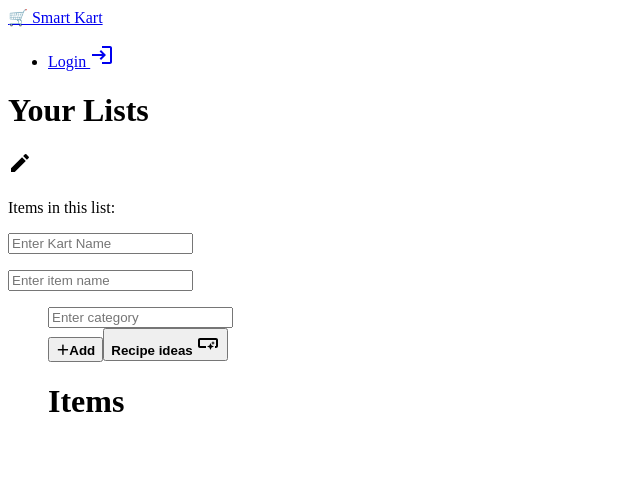
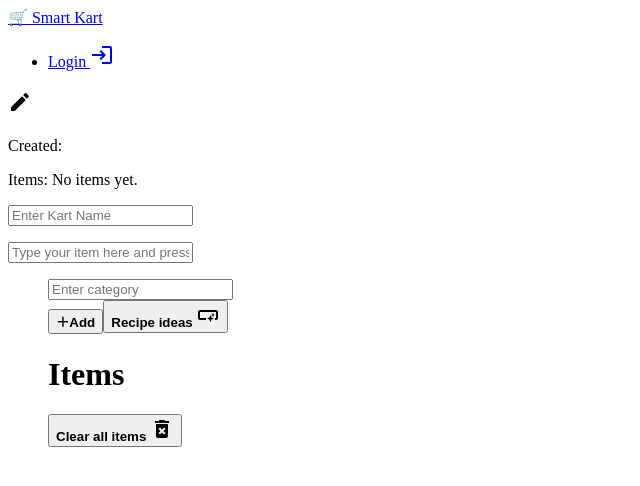
Before and after one commit to OokamiKitsune/atlys, a Next.js app: page / in a window 1280 px wide. Shown: the top 486 px of the page, without its empty margins (0-640 px from the left). Built offline with nearby package versions, Linux system fonts and the light colour scheme.

Commit message:
Added list count

```diff
--- a/src/components/ItemList.tsx
+++ b/src/components/ItemList.tsx
@@ -2,6 +2,7 @@ import React, { useState, useEffect } from 'react';
 import itemData from '../items.json';
 import 'tailwindcss/tailwind.css';
 import { DeleteForever, SmartButton, Edit } from '@mui/icons-material';
+import { count } from 'console';
 
 const ItemList: React.FC = () => {
   const [itemList, setItemList] = useState<{ item: string; category: string }[]>([]);
@@ -47,6 +48,13 @@ const ItemList: React.FC = () => {
   };
 
 
+  // Count items in list and display them in the UI. If there are no items, display a message.
+    const countItems = itemList.length > 0 ? itemList.length : 'No items yet.';
+    // If the number of items is greater than 10, display a warning.
+    const countItemsClass = itemList.length > 20 ? '🔥' : '';
+
+
+
   // Remove item from list
   const removeItem = (index: number) => {
     setItemList(prevItems => {
@@ -56,6 +64,11 @@ const ItemList: React.FC = () => {
     });
   };
 
+
+  // Clear all items from list
+    const clearItems = () => {
+    setItemList([]);
+    };
 
   // Filter suggestions
   const filterSuggestions = (input: string) => {
@@ -84,12 +97,13 @@ const ItemList: React.FC = () => {
 
   return (
     <div className="text-center text-lg">
-        <h1>Your Lists</h1>
         <div className='text-3xl text-left font-bold'>
+            <p></p>
       <h3>{kartname} <Edit /></h3>
         </div>
-        <div className='text-sm text-left'>
-      <p>Items in this list: </p>
+        <div className='text-lg text-left'>
+            <p>Created: </p>
+      <p>Items: {countItems} {countItemsClass}</p>
       </div>
       <input
         type="text"
@@ -110,9 +124,15 @@ const ItemList: React.FC = () => {
               addItem();
             }
           }}
-          placeholder="Enter item name"
+          placeholder="Type your item here and press enter"
         />
         <ul>
+
+
+
+
+
+
         <input
           type="text"
           value={category}
@@ -128,9 +148,9 @@ const ItemList: React.FC = () => {
       </button>
 
       <button
-        className="bg-purple-500 hover:bg-purple-700 text-white font-bold py-2 px-4 rounded w-full"
-        >
+        className="bg-purple-500 hover:bg-purple-700 text-white font-bold py-2 px-4 rounded w-full">
             <b>Recipe ideas</b> <SmartButton />
+
         </button>
     </div>
 
@@ -140,11 +160,19 @@ const ItemList: React.FC = () => {
           <div className='text-3xl text-purple-800'>
           <h1><b>Items</b></h1>
           </div>
-
+          <button
+            className="bg-red-500 hover:bg-red-700 text-white font-bold py-2 px-4 rounded w-full">
+            <b>Clear all items</b> <DeleteForever />
+            </button>
           <div className="text-purple-800 container text-3xl text-left">
           {itemList.map((item, index) => (
             <li key={index}>
-              <span>{item.item}</span>  <span>{item.category}</span>
+              <span>{item.item}</span>
+              <div className='text-sm text-left flex flex-row bg-blue-500 text-white py-1 px-2 rounded'>
+                <div>{item.category}</div>
+
+              </div>
+
 
             <div className='text-right'>
               <button
```
Also changed, not shown: src/pages/list/[slug].js (added).
